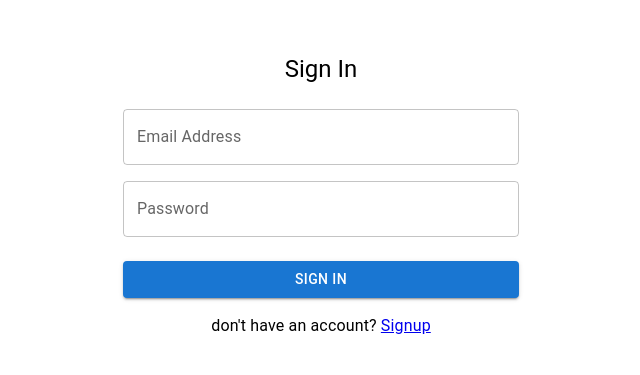
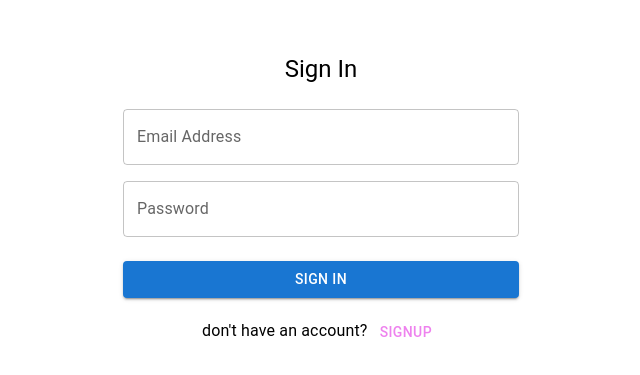
Before and after one commit to lalukrish/e-commerce-test-frontend, a React (Vite) app: page / in a window 1280 px wide. Shown: the part 131-506 px from the top of the page, without its empty margins (319-959 px from the left). Built offline with nearby package versions, Linux system fonts and the light colour scheme.

Commit message:
fix:signup and signin issues fixed

```diff
--- a/src/components/signinForm.jsx
+++ b/src/components/signinForm.jsx
@@ -58,6 +58,9 @@ const SigninForm = () => {
     },
   });
 
+  const handleSignup = () => {
+    navigate("/signup");
+  };
   return (
     <Container component="main" maxWidth="xs">
       <Box
@@ -118,7 +121,11 @@ const SigninForm = () => {
           </Button>
         </Box>
         <Typography>
-          don't have an account? <a href="/signup">Signup</a>
+          don't have an account?{" "}
+          <Button sx={{ color: "violet" }} onClick={handleSignup}>
+            {" "}
+            Signup
+          </Button>
         </Typography>
       </Box>
     </Container>
--- a/src/components/signupForm.jsx
+++ b/src/components/signupForm.jsx
@@ -67,7 +67,9 @@ const Signup = () => {
       }
     },
   });
-
+  const handleLogin = () => {
+    navigate("/");
+  };
   return (
     <Container component="main" maxWidth="xs">
       <Box
@@ -197,7 +199,10 @@ const Signup = () => {
           </Button>
         </Box>
         <Typography>
-          already have an account? <a href="/">Login</a>
+          already have an account?{" "}
+          <Button sx={{ color: "violet" }} onClick={handleLogin}>
+            Login
+          </Button>
         </Typography>
       </Box>
     </Container>
```
